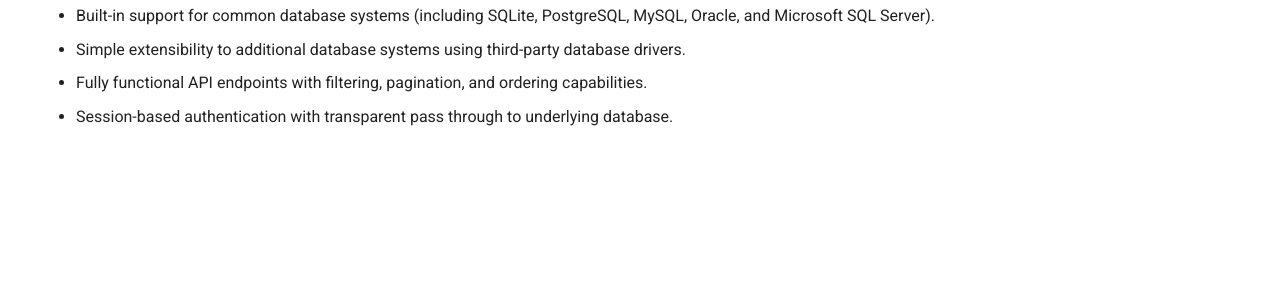
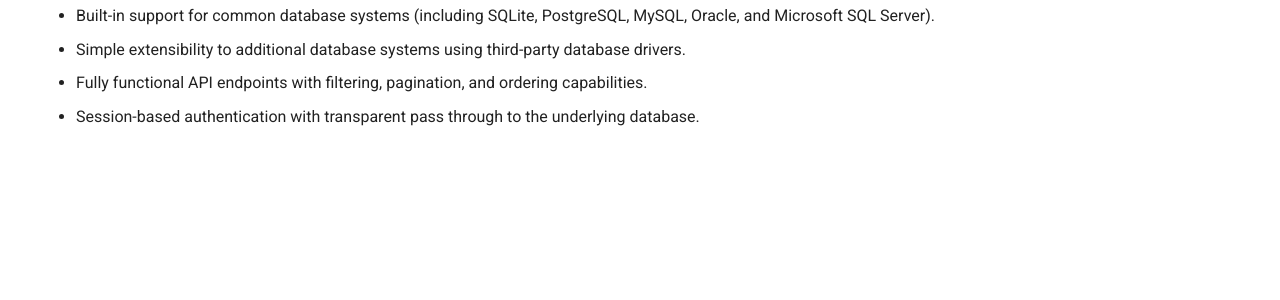
Before and after one commit to Better-HPC/auto-rest, an MkDocs documentation site: the page built from docs/index.md, in a window 1280 px wide. Shown: the part 359-659 px from the top of the page. Built offline with MkDocs 1.6.1 and Material for MkDocs 9.7.7, drawn with Linux system fonts in a browser that asks for light colours.

Commit message:
Update index.md (#104)

```diff
--- a/docs/index.md
+++ b/docs/index.md
@@ -14,4 +14,4 @@
 - Built-in support for common database systems (including SQLite, PostgreSQL, MySQL, Oracle, and Microsoft SQL Server).
 - Simple extensibility to additional database systems using third-party database drivers.
 - Fully functional API endpoints with filtering, pagination, and ordering capabilities.
-- Session-based authentication with transparent pass through to underlying database.
+- Session-based authentication with transparent pass through to the underlying database.
```
